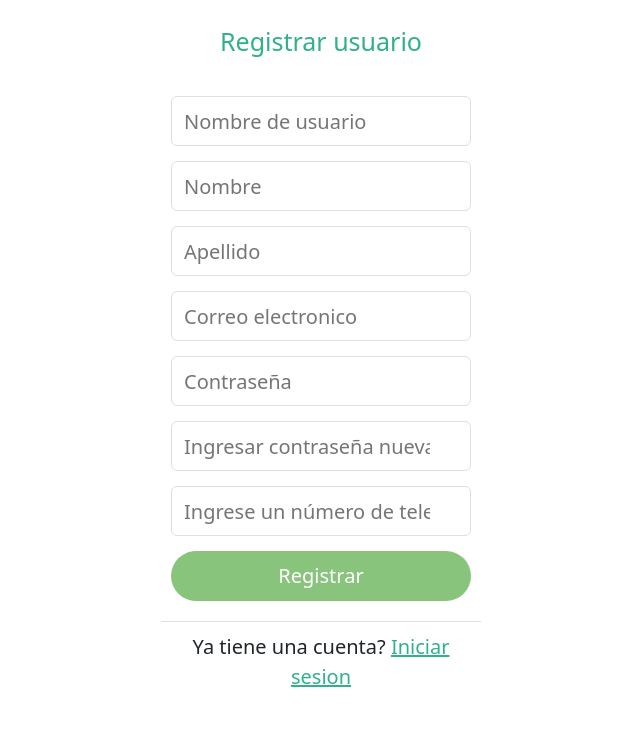
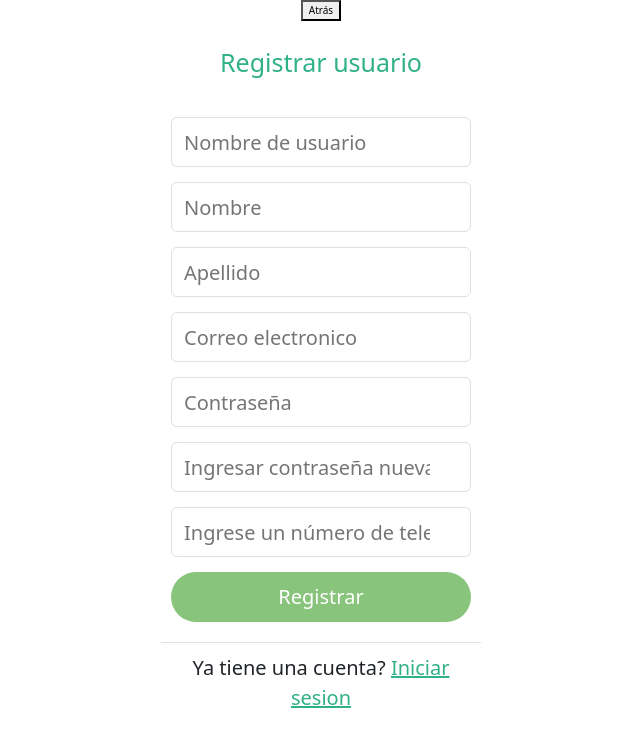
Before and after one commit to Carsefer/PF-Clothes-Client, a React (Create React App) app in the folder CLIENT/: page /register in a window 1280 px wide. Shown: the top 746 px of the page, without its empty margins (319-959 px from the left). Built offline with nearby package versions, Linux system fonts and the light colour scheme; no server answers.

Commit message:
back buttons logIn-register

```diff
--- a/CLIENT/src/components/CreateUser/CreateUser.jsx
+++ b/CLIENT/src/components/CreateUser/CreateUser.jsx
@@ -19,6 +19,7 @@ const CreateUser = () => {
 
   return (
     <div className={Styles.container1}>
+      <button onClick={() => navigate("/home")}>Atrás</button>
       <h1 className={Styles.subtitle}>Registrar usuario</h1>
       <Formik
         initialValues={{
--- a/CLIENT/src/components/LoginForm/LoginForm.jsx
+++ b/CLIENT/src/components/LoginForm/LoginForm.jsx
@@ -84,6 +84,7 @@ const LoginForm = () => {
   return (
     <>
       <div className={Styles.container}>
+        <button onClick={() => navigate("/home")}>Atrás</button>
         <div className={Styles.header}></div>
         <div className={Styles.subtitle}>
           <h2>Bienvenido devuelta.</h2>
```
